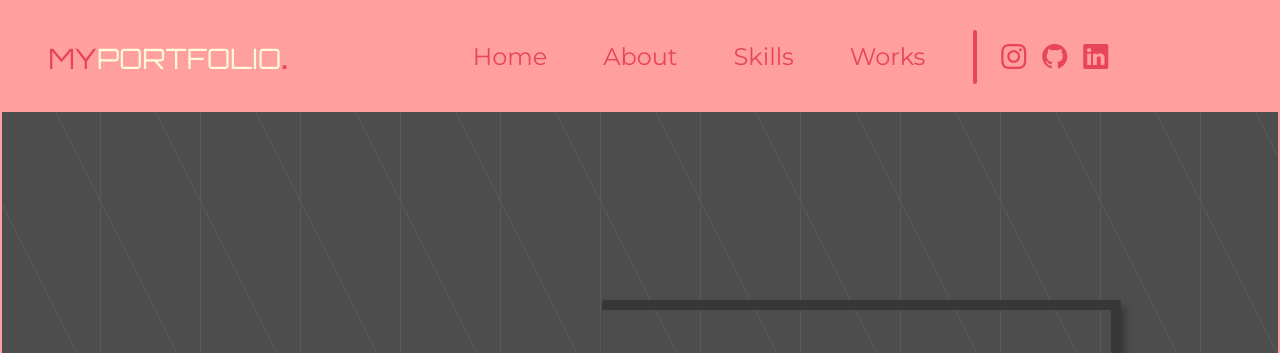
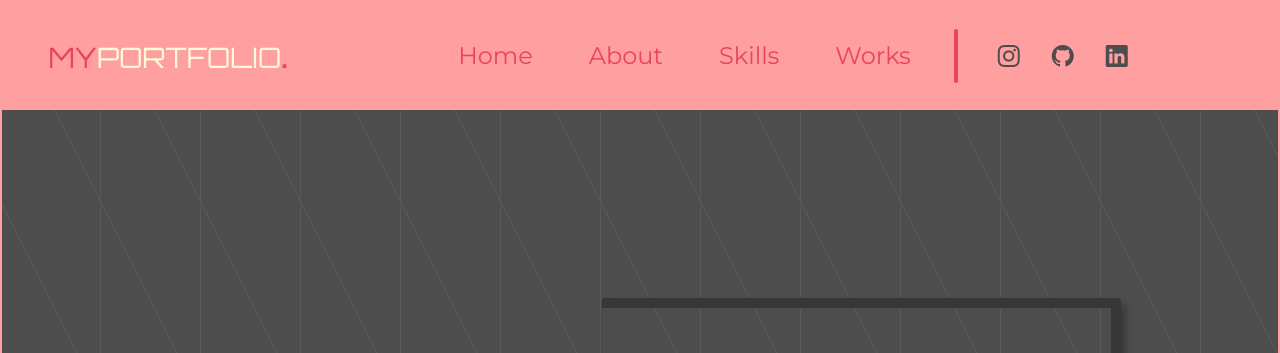
Before and after one commit to sleeepylala/ilariaferrauti.cv, a website: page index.html in a window 1280 px wide. Shown: the top 353 px of the page. Drawn offline with nearby package versions, Linux system fonts and the light colour scheme.

Commit message:
sistemate icone social

```diff
--- a/index.html
+++ b/index.html
@@ -45,17 +45,17 @@
                         <img src="images/svg-navbar/linea-navbar.svg" alt="">
                         <ul class="navbar-nav">
                             <!-- Icons -->
-                            <li class="nav-item ms-3 me-3 me-lg-0">
+                            <li class="nav-item ms-3 ps-3 me-lg-0">
                                 <a class="nav-link" target="_blank" href="https://www.instagram.com/givemeultraviolence/">
                                     <i class="bi bi-instagram"></i>
                                 </a>
                             </li>
-                            <li class="nav-item me-3 me-lg-0">
+                            <li class="nav-item ps-3 me-lg-0">
                                 <a class="nav-link" target="_blank" href="https://github.com/sleeepylala">
                                     <i class="bi bi-github"></i>
                                 </a>
                             </li>
-                            <li class="nav-item me-3 me-lg-0">
+                            <li class="nav-item ps-3 me-lg-0">
                                 <a class="nav-link" target="_blank" href="https://www.linkedin.com/in/ilaria-ferrauti-8159b5291/">
                                     <i class="bi bi-linkedin"></i>
                                 </a>
--- a/sass/components/_navbar.scss
+++ b/sass/components/_navbar.scss
@@ -26,7 +26,7 @@
         width: 100%;
         height: 4px;
         border-radius: 4px;
-        background-color:#E84558;
+        background-color: #E84558;
         bottom: 0;
         left: 0;
         transform-origin: right;
@@ -46,11 +46,16 @@
     flex-direction: row;
     align-items: center;
     justify-content: end;
-    padding: 20px;
+    padding: 15px;
 
     .bi {
-        color: $secondary-color;
-        font-size: 25px;
+        color: #4D4D4D;
+        font-size: 22px;
+    }
+
+    .bi:hover {
+        font-size: 30px;
+        transition: 0.5s;
     }
 }
 
@@ -58,4 +63,7 @@
     .container-social {
         display: none;
     }
+    .bi:hover {
+        display: none;
+    }
 }
```
Also changed, not shown: css/style.css, 1 other file.
